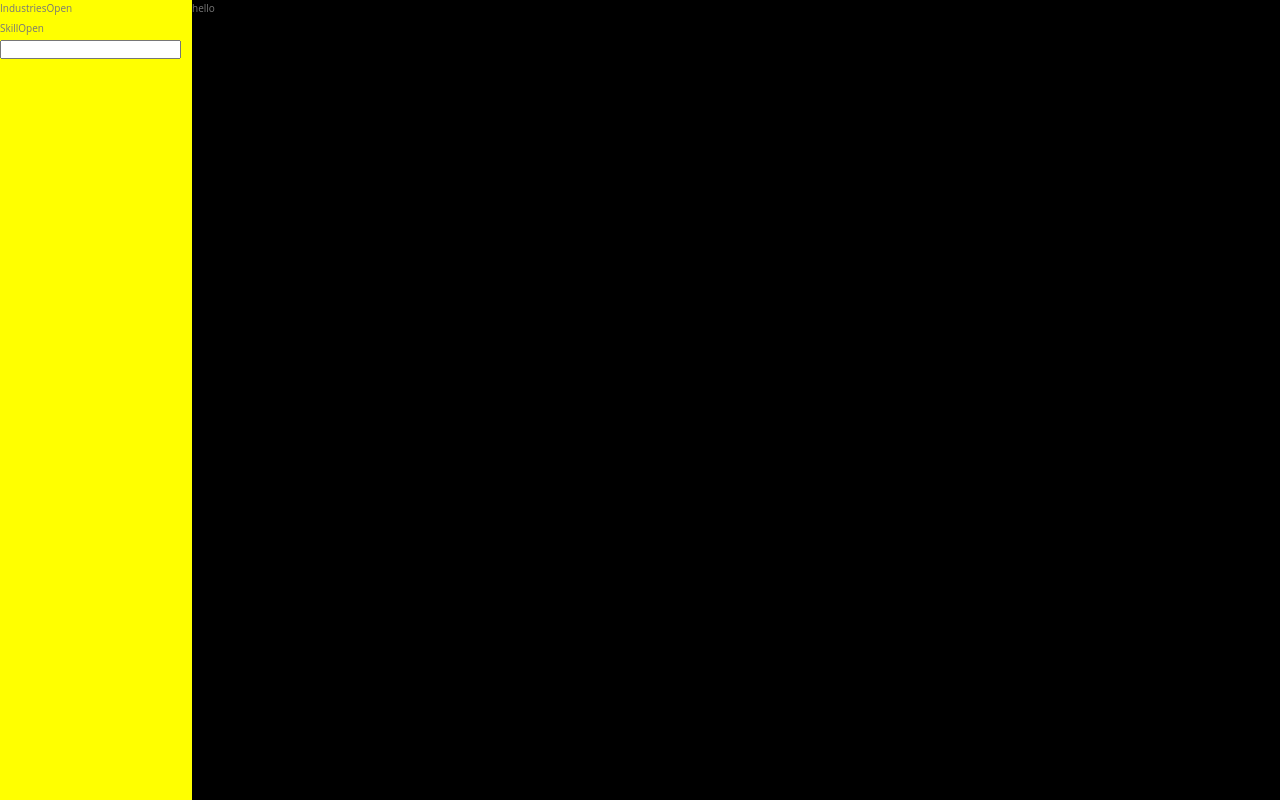
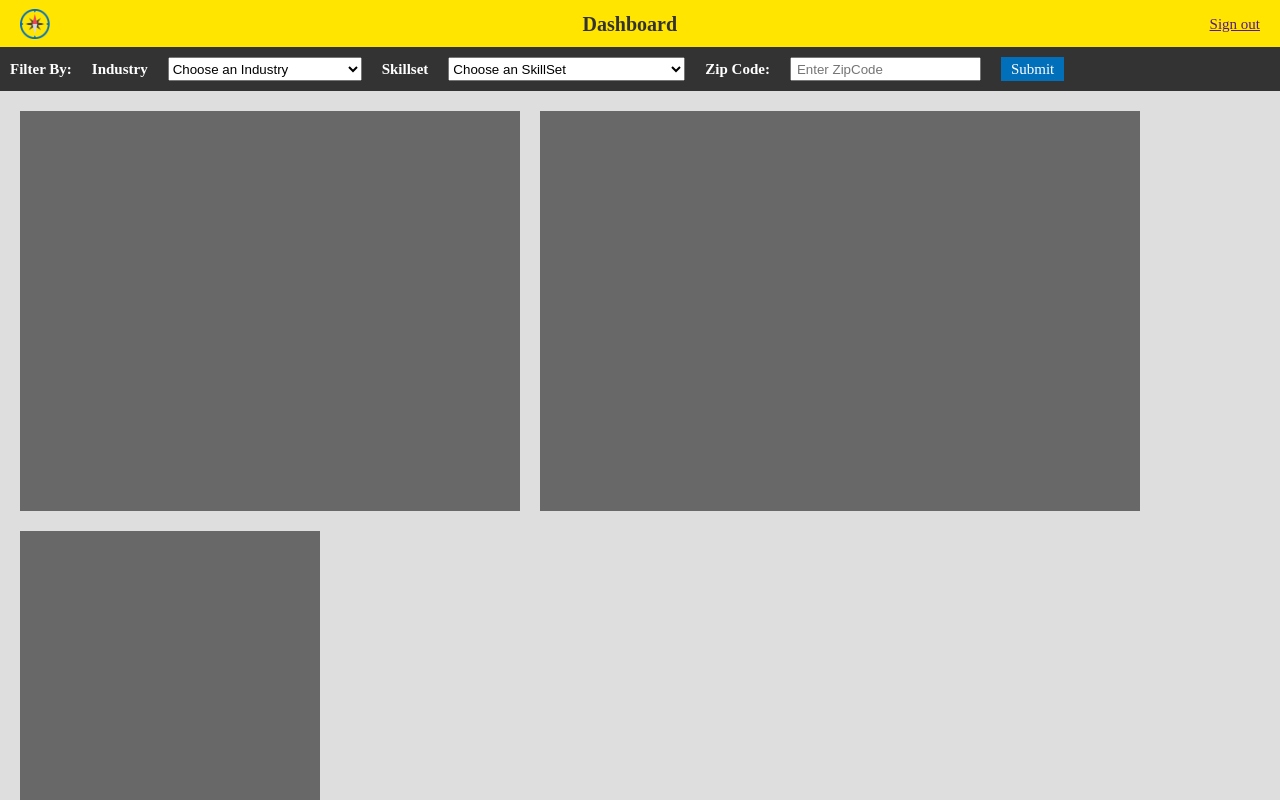
Before and after one commit to jamesjellow/journeymxn-frontend, a Next.js app: page /dashboard in a window 1280 px wide. Shown: the top 800 px of the page. Built offline with nearby package versions, Linux system fonts and the light colour scheme.

Commit message:
changed dashboard to be simpler

```diff
--- a/pages/dashboard.js
+++ b/pages/dashboard.js
@@ -1,144 +1,8 @@
 import Head from 'next/head'
 import dynamic from 'next/dynamic'
 import styles from '../styles/pages/dashboard.module.scss'
+
 const Dropdown = dynamic(() => import('../components/dropdown'))
-
-const industries = [
-  {
-    id: 1,
-    value: 'Finance',
-  },
-  {
-    id: 2,
-    value: 'Business/Administration',
-  },
-  {
-    id: 3,
-    value: 'Creative/Media',
-  },
-  {
-    id: 4,
-    value: 'Education/Public Sector',
-  },
-  {
-    id: 5,
-    value: 'Healthcare',
-  },
-  {
-    id: 6,
-    value: 'Technology',
-  },
-  {
-    id: 7,
-    value: 'Service',
-  },
-  {
-    id: 8,
-    value: 'Skilled Trade',
-  },
-  {
-    id: 9,
-    value: 'Architecture/Engineering',
-  },
-  {
-    id: 10,
-    value: 'Public Service',
-  },
-];
-const skills = [
-  {
-    id: 1,
-    value: 'Presentation'
-  },
-  {
-    id: 2,
-    value: 'Critical thinking'
-  },
-  {
-    id: 3,
-    value: 'Communication'
-  },
-  {
-    id: 4,
-    value: 'Negotiation'
-  },
-  {
-    id: 5,
-    value: 'Multitasking'
-  },
-  {
-    id: 6,
-    value: 'Inductive reasoning'
-  },
-  {
-    id: 7,
-    value: 'Ability to work under stress/pressure'
-  },
-  {
-    id: 8,
-    value: 'Problem solving'
-  },
-  {
-    id: 9,
-    value: 'Flexibility'
-  },
-  {
-    id: 10,
-    value: 'Creativity'
-  },
-  {
-    id: 11,
-    value: 'Interpersonal'
-  },
-  {
-    id: 12,
-    value: 'Analytical'
-  },
-  {
-    id: 13,
-    value: 'Public speaking'
-  },
-  {
-    id: 14,
-    value: 'Conflict management'
-  },
-  {
-    id: 15,
-    value: 'Reasoning'
-  },
-  {
-    id: 16,
-    value: 'Persuasion'
-  },
-  {
-    id: 17,
-    value: 'Decision making'
-  },
-  {
-    id: 18,
-    value: 'Negotiation'
-  },
-  {
-    id: 19,
-    value: 'Detail Oriented'
-  },
-  {
-    id: 20,
-    value: 'Physical strength'
-  },
-  {
-    id: 21,
-    value: 'Basic math skills'
-  },
-  {
-    id: 22,
-    value: 'Coordination'
-  },
-  {
-    id: 23,
-    value: 'Logical thinking'
-  }
-]
 
 export default function Dashboard() {
   return (
@@ -147,17 +11,73 @@ export default function Dashboard() {
         <title>Journeymxn</title>
         <link rel="icon" href="/favicon.ico" />
       </Head>
+      <header className={styles["bar"]}>
+        <img src="/icon-256.png" alt="journeymxn-logo" className={styles["icon-logo"]}/>
+        <h1>Dashboard</h1>
+        <a href="" className={styles["signout"]}>
+          Sign out
+        </a>
+      </header>
 
-      <section className={styles["dash"]}>
-        <div className={styles["sidebar"]}>
-          <Dropdown title="Industries" items = {industries} multiSelect/>
-          <Dropdown title="Skill" items = {skills} multiSelect/>
-          <input>
-
-          </input>
+      <section className={styles["filters"]}>
+        <h1>Filter By: </h1>
+        <h1>Industry</h1>
+        <select name="industries" id="industries">
+          <option value="none" selected disabled hidden>
+            Choose an Industry
+          </option>
+          <option value="Finance">Finance</option>
+          <option value="Business/Administration">Business/Administration</option>
+          <option value="Creative/Media">Creative/Media</option>
+          <option value="Education/Public Sector">Education/Public Sector</option>
+          <option value="Healthcare">Healthcare</option>
+          <option value="Technology">Technology</option>
+          <option value="Service">Skilled</option>
+          <option value="Skilled Trade">Skilled Trade</option>
+          <option value="Architecture and Engineering">Architecture and Engineering</option>
+          <option value="Public Service">Public Service</option>
+        </select>
+        <h1>Skillset</h1>
+        <select name="SkillSets" id="skillsets">
+        <option value="none" selected disabled hidden>
+            Choose an SkillSet
+          </option>
+          <option value="Presentation">Presentation</option>
+          <option value="Critical thinking">Critical thinking</option>
+          <option value="Communication">Communication</option>
+          <option value="Negotiation">Negotiation</option>
+          <option value="Multitasking">Multitasking</option>
+          <option value="Inductive reasoning">Inductive reasoning</option>
+          <option value="Ability to work under stress/pressure">Ability to work under stress/pressure</option>
+          <option value="Problem solving">FinanProblem solvingce</option>
+          <option value="Flexibility">Flexibility</option>
+          <option value="Creativity">Creativity</option>
+          <option value="Interpersonal">Interpersonal</option>
+          <option value="Analytical">Analytical</option>
+          <option value="Public speaking">Public speaking</option>
+          <option value="Conflict management">Conflict management</option>
+          <option value="Reasoning">Reasoning</option>
+          <option value="Persuasion">Persuasion</option>
+          <option value="Decision making">Decision making</option>
+          <option value="Negotiation">Negotiation</option>
+          <option value="Detail Oriented">Detail Oriented</option>
+          <option value="Physical strength">Physical strength</option>
+          <option value="Basic math skills">Basic math skills</option>
+          <option value="Coordination">Coordination</option>
+          <option value="Logical thinking">Logical thinking</option>
+        </select>
+        <h1>Zip Code: </h1>
+        <input type="text" placeholder="Enter ZipCode" name="uname" required className={styles["zip_input"]}/>
+        <input className={styles["submit"]} type="submit" value="Submit"/>
+      </section>
+      <section className={styles["data"]}>
+        <div className={styles["chart"]}>
         </div>
-        <div className={styles["content"]}>
-          hello
+        <div className={styles["graph"]}>
+        </div>
+        <div className={styles["graph-2"]}>
+        </div>
+        <div className={styles["sheet"]}>
         </div>
       </section>
     </div>
--- a/styles/components/dropdown.module.scss
+++ b/styles/components/dropdown.module.scss
@@ -1,21 +1,40 @@
+@import "../abstracts/functions";
+@import "../abstracts/mixins";
+@import "../abstracts/variables";
+
 .wrapper {
     display: flex;
     flex-wrap: wrap;
-    min-height: 2rem;
+    justify-content: center;
+    min-height: 3rem;
+    font-family: 'DM Serif Text', serif;
+    font-size: 1.5rem;
+    color: $primary-yellow;
 }
 
 .header {
+    padding: 1rem;
+    width: 100%;
     display: flex;
+    align-items: center;
     justify-content: space-between;
+    background-color: $primary-black;
 }
 
 .list {
+    list-style-type: none;
     width: 100%;
     flex-wrap: wrap;
+    padding: .25rem;
     button {
-        border: none;
+        padding: .5rem .5rem .5rem 2rem;
         display: flex;
         justify-content: space-between;
         width: 100%;
+        font-family: 'DM Serif Text', serif;
+        font-size: 1.25rem;
+        background-color: $primary-black;
+        color: white;
+        border: none;
     }
 }
--- a/styles/pages/dashboard.module.scss
+++ b/styles/pages/dashboard.module.scss
@@ -1,15 +1,79 @@
-.dash {
-    display: grid;
-    grid-auto-columns: 1.5fr 8.5fr;
+@import "../abstracts/functions";
+@import "../abstracts/mixins";
+@import "../abstracts/variables";
+
+.bar {
+    display: flex;
+    justify-content: space-between;
+    align-items: center;
+    padding: .75rem 2rem;
+    background-color: $primary-yellow;
+    font-family: 'DM Serif Text', serif;
+    color: $primary-black;
+    font-size: 1rem;
+    img {
+        width: 3rem;
+        height: 3rem;
+    }
+    a {
+        font-size: 1.5rem;
+    }
 }
 
-.sidebar{
-    grid-column: 1;
-    height: 100vh;
-    background-color: yellow;
+.filters {
+    padding: 1rem;
+    display: flex;
+    flex-wrap: wrap;
+    justify-content: flex-start;
+    gap: 2rem;
+    background-color: $primary-black;
+    font-family: 'DM Serif Text', serif;
+    color: white;
 }
 
-.content {
-    background-color: black;
-    grid-column: 2;
+.submit {
+    padding: .25rem 1rem;
+    background-color: $primary-blue;
+    border: 0;
+    color: white;
+    font-family: 'DM Serif Text', serif;
+    font-size: 1.5rem;
+    cursor: pointer;
 }
+
+.zip_input{
+    padding: 0 .5rem;
+}
+
+.data {
+    display: flex;
+    flex-wrap: wrap;
+    gap: 2rem;
+    background-color: $primary-light-grey;
+    padding: 2rem;
+}
+
+.chart {
+    background-color: $primary-dark-grey;
+    text-align: center;
+    width: 500px;
+    height: 400px;
+}
+.graph {
+    background-color: $primary-dark-grey;
+    text-align: center;
+    width: 600px;
+    height: 400px;
+}
+.graph-2 {
+    background-color: $primary-dark-grey;
+    text-align: center;
+    width: 300px;
+    height: 400px;
+}
+.sheet{
+    background-color: $primary-dark-grey;
+    text-align: center;
+    width: 100vw;
+    height: 400px;
+}
```
